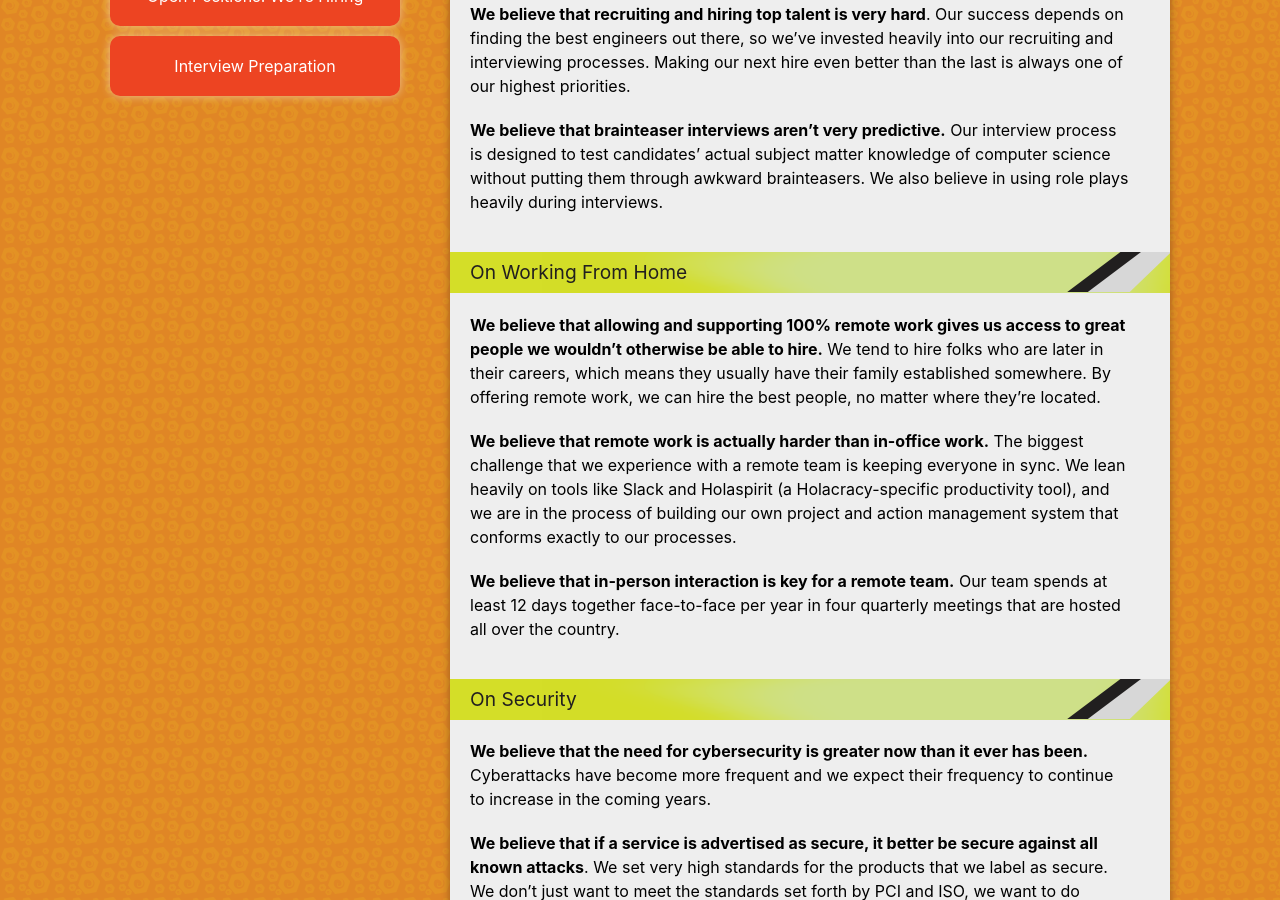
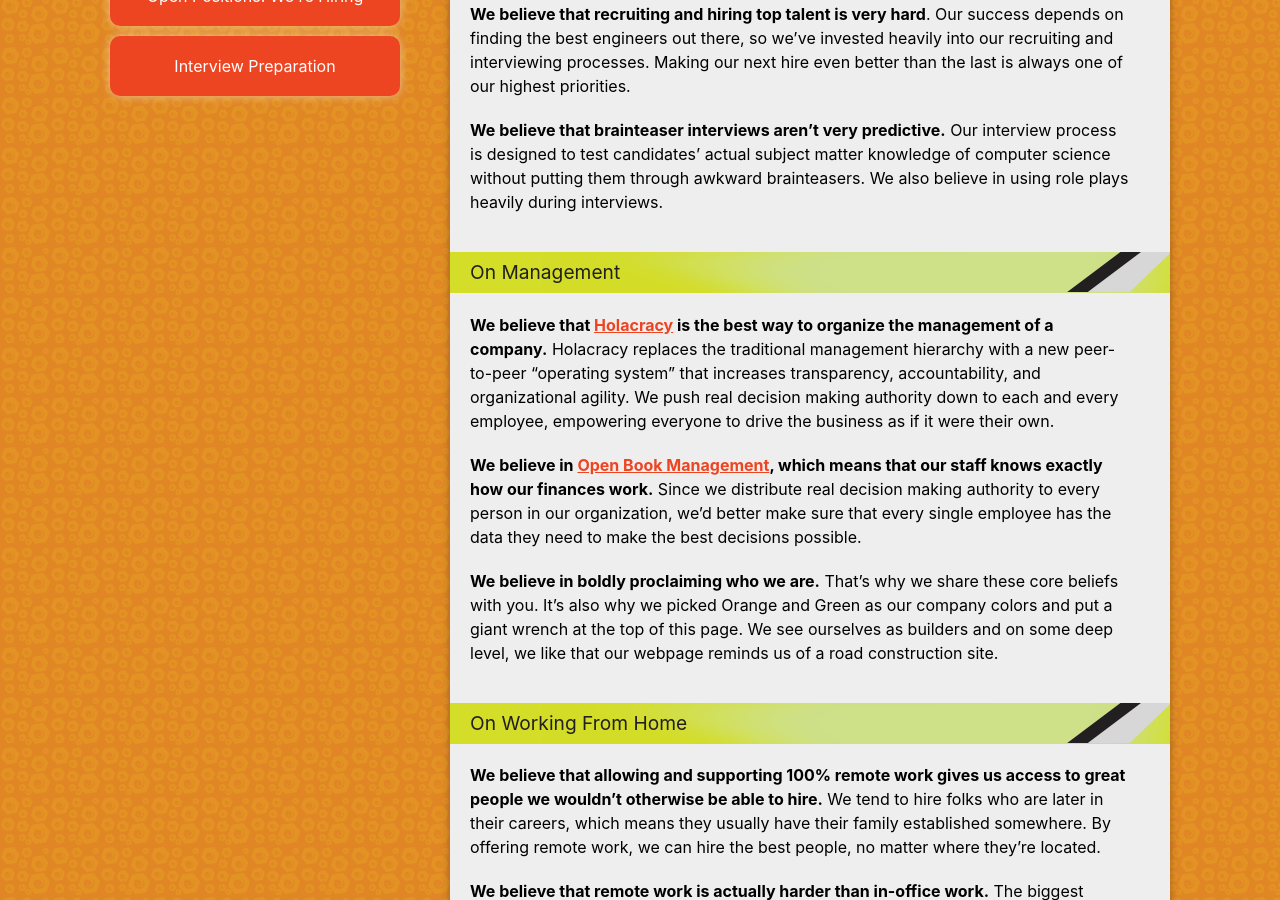
Before and after one commit to edelstone/actionverb.com, a Jekyll site: the page built from core-beliefs.md, in a window 1280 px wide and 900 px high, scrolled down 654 px. Built offline with Jekyll 4.4.1, drawn with Linux system fonts in a browser that asks for light colours; some of the changed text lies outside the part shown.

Commit message:
Core Beliefs

```diff
--- a/core-beliefs.md
+++ b/core-beliefs.md
@@ -37,6 +37,28 @@ interview process is designed to test candidates' actual subject matter
 knowledge of computer science without putting them through awkward
 brainteasers.  We also believe in using role plays heavily during
 interviews.
+
+
+## On Management
+
+**We believe that [Holacracy](/holacracy) is the best way to organize
+the management of a company.** Holacracy replaces the traditional
+management hierarchy with a new peer-to-peer "operating system" that
+increases transparency, accountability, and organizational agility.  We
+push real decision making authority down to each and every employee,
+empowering everyone to drive the business as if it were their own.
+
+**We believe in [Open Book Management](/open-book-management), which means that our staff knows
+exactly how our finances work.** Since we distribute real decision
+making authority to every person in our organization, we’d better make
+sure that every single employee has the data they need to make the best
+decisions possible.
+
+**We believe in boldly proclaiming who we are.**  That's why we share
+these core beliefs with you.  It's also why we picked Orange and Green
+as our company colors and put a giant wrench at the top of this page.
+We see ourselves as builders and on some deep level, we like that our
+webpage reminds us of a road construction site.
 
 
 ## On Working From Home
@@ -115,6 +137,10 @@ change in the world will never slow down.  It's our responsibility to
 continue to evaluate how our products compete in the marketplace and to
 evolve them to stay up to date.
 
+**We believe that in many ways, the UX is the product.** A feature
+is no good if nobody can find it or use it.  We commit to having great
+UX and design that is both beautiful and functional.
+
 
 ## On Open Source
 
```
